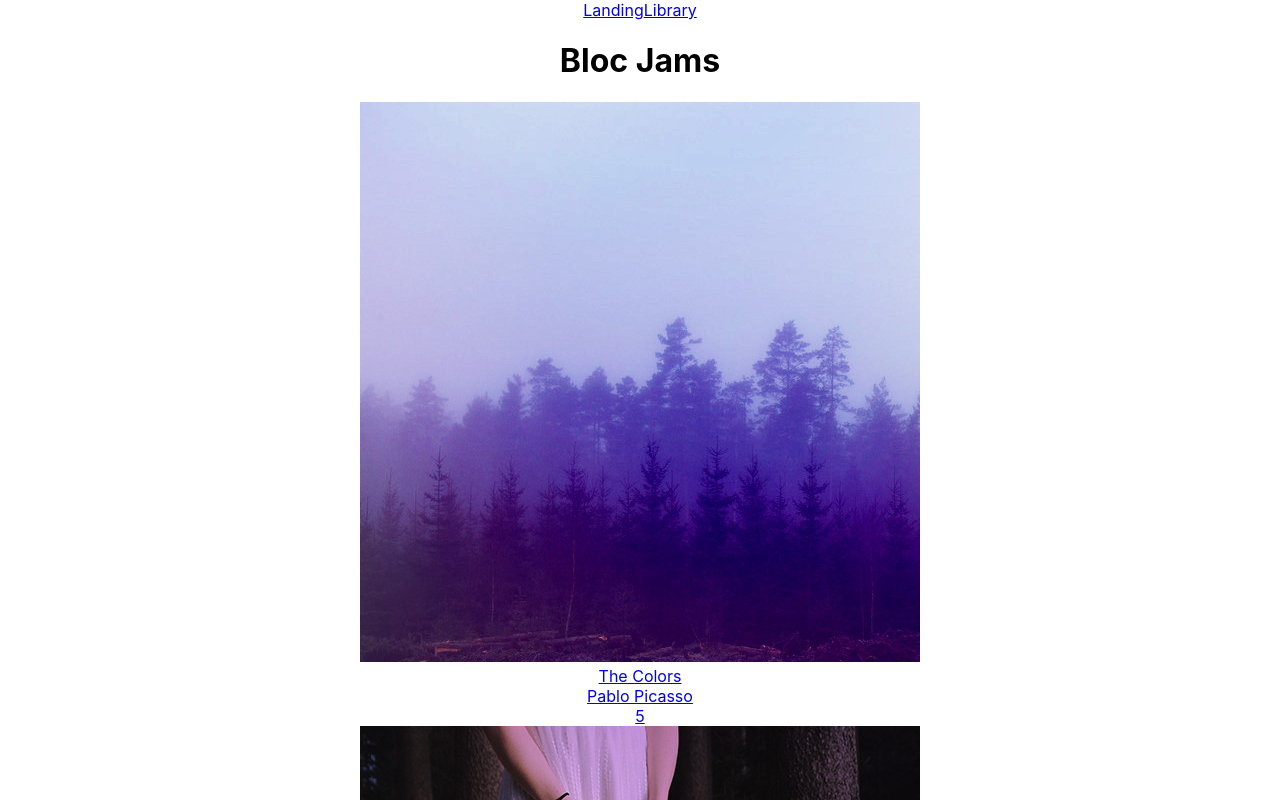
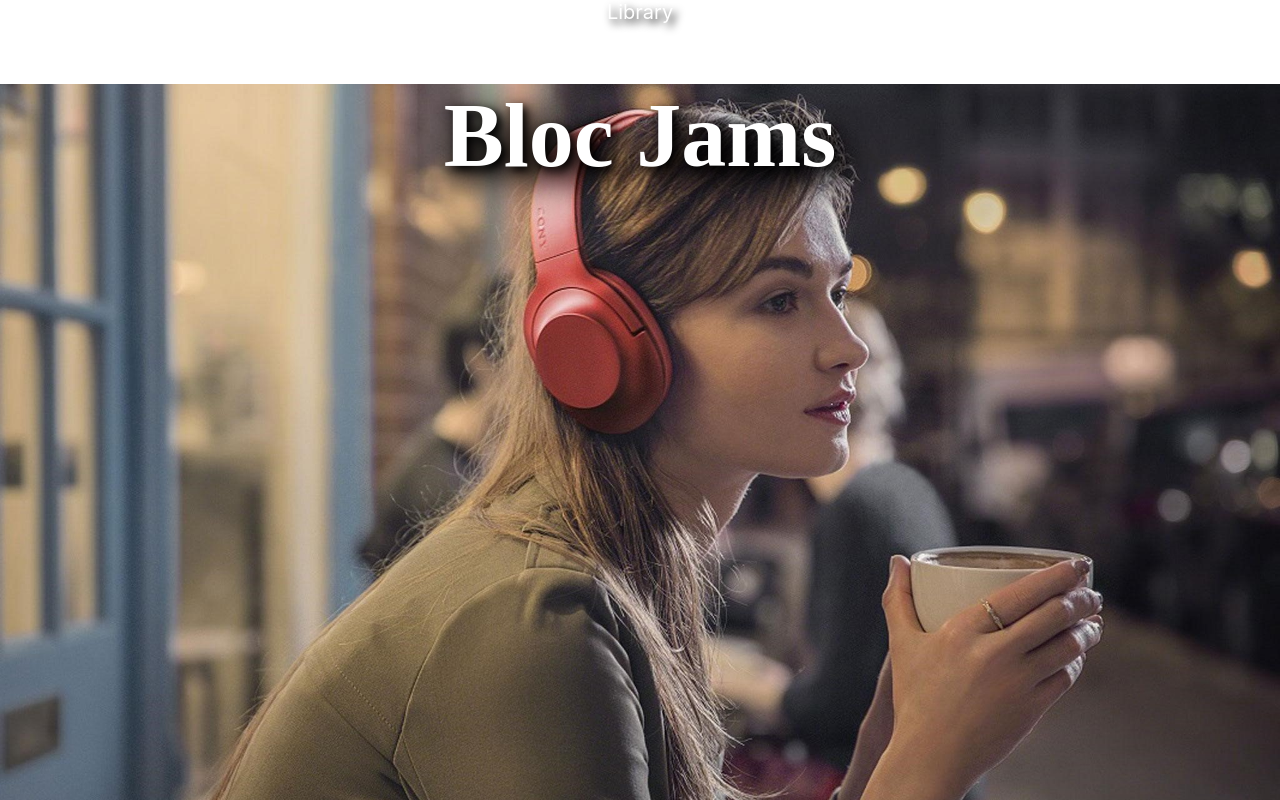
Before and after one commit to jlcote101/bloc-jams-react, a React (Create React App) app: page /library in a window 1280 px wide. Shown: the top 800 px of the page. Built offline with nearby package versions, Linux system fonts and the light colour scheme.

Commit message:
messing around with CSS

```diff
--- a/src/App.css
+++ b/src/App.css
@@ -1,37 +1,30 @@
 .App {
   text-align: center;
+
+
 }
 
-.App-logo {
-  animation: App-logo-spin infinite 20s linear;
-  height: 40vmin;
+
+.library-link{
+  color: white;
+  font-size: 20px;
+  text-shadow: 4px 4px 8px black;
+  text-decoration: none;
 }
 
-.App-header {
-  background-color: #282c34;
-  min-height: 100vh;
-  display: flex;
-  flex-direction: column;
-  align-items: center;
-  justify-content: center;
-  font-size: calc(10px + 2vmin);
+
+.logo {
+  font-size: 90px;
   color: white;
+  text-shadow: 4px 4px 10px black,
+               8px 8px 23px black,
+               18px 18px 33px black;
+  font-family: "Times New Roman", Times, serif;
 }
 
-.App-link {
-  color: #61dafb;
-}
+
 
 #song-list {
   justify-content: center;
   display: flex;
 }
-
-@keyframes App-logo-spin {
-  from {
-    transform: rotate(0deg);
-  }
-  to {
-    transform: rotate(360deg);
-  }
-}
--- a/src/App.js
+++ b/src/App.js
@@ -4,20 +4,16 @@ import './App.css';
 import Landing from './components/Landing';
 import Library from './components/Library';
 import Album from './components/Album';
+import Homepage from './Homepage';
 
 class App extends Component {
   render() {
     return (
       <div className="App">
-        <header>
-          <nav>
-            <Link to='/'>Landing</Link>
-            <Link to='/Library'>Library</Link>
-          </nav>
-          <h1>Bloc Jams</h1>
-        </header>
         <main>
-          <Route exact path="/" compontent={Landing}/>
+          <Link className="library-link"to='/Library'>Library</Link>
+          <Homepage/>
+
           <Route path="/library" component={Library}/>
           <Route path="/album/:slug" component={Album}/>
         </main>
--- /dev/null
+++ b/src/Homepage.css
@@ -0,0 +1,9 @@
+.homepage{
+  background-image: url(./images/headphone-coffee.jpg);
+  background-repeat: no-repeat;
+  background-position: center;
+  background-size: cover;
+  height: 100vh;
+  margin: 0;
+  padding: 0;
+}
--- /dev/null
+++ b/src/Homepage.js
@@ -0,0 +1,20 @@
+import React, {Component} from 'react';
+import Library from './components/Library';
+import './Homepage.css';
+
+class Homepage extends Component {
+  render (){
+    return (
+      <div className="homepage">
+        <header>
+          <h1 className="logo" to='/Library'>Bloc Jams</h1>
+        </header>
+        <body>
+
+        </body>
+      </div>
+    )
+  }
+}
+
+export default Homepage;
--- a/src/components/Album.js
+++ b/src/components/Album.js
@@ -68,6 +68,7 @@ class Album extends Component {
 
   handleSongClick(song, index) {
     const isSameSong = this.state.currentSongIndex === index;
+    console.log(isSameSong, this.state.isPlaying)
     if (this.state.isPlaying && isSameSong) {
       this.pause();
     } else {
@@ -85,8 +86,13 @@ class Album extends Component {
   };
 
   renderIcon(song, index){
-    if (this.state.isPlaying === true && this.state.currentSongIndex === index) {
-      return <span className="ion-md-pause"/>
+    if ( this.state.currentSongIndex === index) {
+      if (this.state.isPlaying === true){
+        return <span className="ion-md-pause"/>
+      }
+      else {
+        return <span className="ion-md-play"/>
+      }
     }
     if (this.state.isMouseHover === index) {
       return <span className="ion-md-play"/>
@@ -102,7 +108,7 @@ handlePrevClick() {
   const newIndex = Math.max(0, currentIndex - 1);
   const newSong = this.state.album.songs[newIndex];
   this.setSong(newSong);
-  this.play();
+  this.play(newIndex);
 }
 
 handleNextClick(){
@@ -110,7 +116,7 @@ handleNextClick(){
   const newIndex = currentIndex === this.state.album.songs.length - 1 ? 0 : Math.min(this.state.album.songs.length -1, currentIndex +1);
   const newSong = this.state.album.songs[newIndex];
   this.setSong(newSong);
-  this.play();
+  this.play(newIndex);
 }
 
 handleTimeChange (e) {
@@ -126,13 +132,16 @@ handleVolumeChange(e){
 }
 
 formatTime (seconds) {
+  if (isNaN(seconds) || seconds === 0){
+    return "--:--"
+  }
   const minutes = Math.round(seconds / 60);
   const second = Math.round(seconds % 60);
   if (second < 10) {
     return (minutes + ":0" + second)
   } else {
     return (minutes + ":" + second);
-  };
+  }
 }
 
 render() {
@@ -168,7 +177,7 @@ render() {
           currentSong={this.state.currentSong}
           currentTime={this.audioElement.currentTime}
           duration={this.audioElement.duration}
-          handleSongClick={() => this.handleSongClick(this.state.currentSong)}
+          handleSongClick={() => this.handleSongClick(this.state.currentSong, this.state.currentSongIndex)}
           handlePrevClick={() => this.handlePrevClick()}
           handleNextClick={() => this.handleNextClick()}
           handleTimeChange={(e) => this.handleTimeChange(e)}
--- /dev/null
+++ b/src/components/Library.css
@@ -0,0 +1,3 @@
+.library{
+  background-color: blue;
+}
--- a/src/components/Library.js
+++ b/src/components/Library.js
@@ -1,6 +1,8 @@
 import React, { Component } from 'react';
 import { Link } from 'react-router-dom';
-import albumData from './../data/albums'
+import albumData from './../data/albums';
+import './Library.css';
+
 
 class Library extends Component {
   constructor(props) {
```
Also changed, not shown: src/images/headphone-coffee.jpg (added), 1 other file (tests, documents, lock files or other folders).
